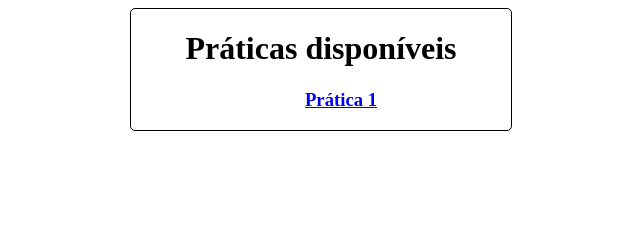
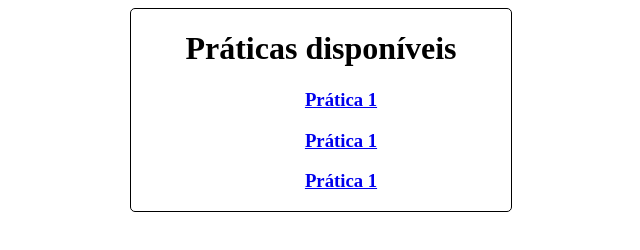
Before and after one commit to Daniela100/INF216, a plain HTML site: page index.html in a window 1280 px wide. Shown: the whole page, without its empty margins (319-959 px from the left). Drawn offline with Linux system fonts and the light colour scheme.

Commit message:
Adicionando Prática 3

```diff
--- a/index.html
+++ b/index.html
@@ -34,6 +34,12 @@
         <ul>
             <li><h3><a href="Pratica01/index.html">Prática 1</a></h3></li>
         </ul>
+        <ul>
+            <li><h3><a href="Pratica02/index.html">Prática 1</a></h3></li>
+        </ul>
+        <ul>
+            <li><h3><a href="Pratica03/index.html">Prática 1</a></h3></li>
+        </ul>
     </div>
 </body>
 </html>
```
